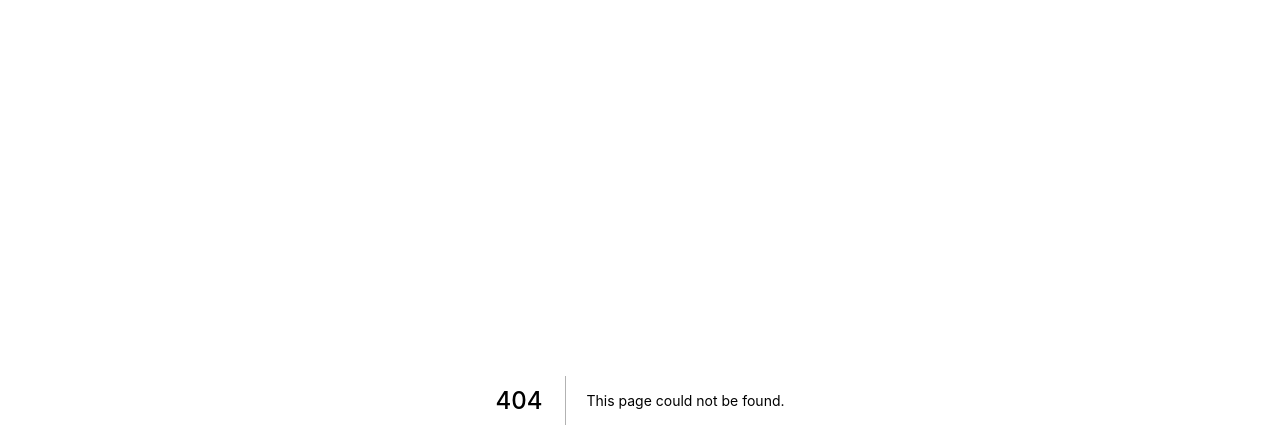
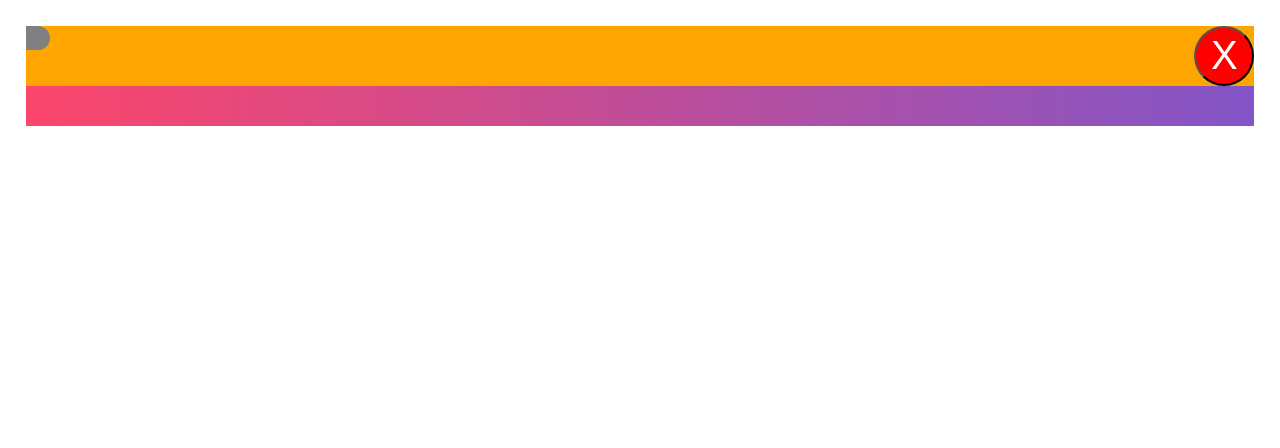
Before and after one commit to rakshit512002/TestAPI, a Next.js app in the folder Frontend/testapi/: page /req in a window 1280 px wide. Before the commit this address had no page. Shown: the top 448 px of the page. Built offline with nearby package versions, Linux system fonts and the light colour scheme.

Commit message:
added little scripting to main

```diff
--- a/Frontend/testapi/pages/main.js
+++ b/Frontend/testapi/pages/main.js
@@ -4,7 +4,7 @@
  export default function Main()
  {
     return <>
-    <div className="Page" >
+    <div className="Page" id ="Page">
     <Left></Left>
     <Right></Right>
     </div>
--- /dev/null
+++ b/Frontend/testapi/pages/req.js
@@ -0,0 +1,13 @@
+export default function Req(props)
+{return <div className="Reqcard">
+    <div className='top'>
+
+        <div className="type">{props.Type}</div>
+        <div className="url">{props.URL}</div>
+         <button className="closebtn">X</button>
+    </div>
+    <div className="content">{props.Content}</div>
+
+
+     </div>;
+}
--- a/Frontend/testapi/styles/main.css
+++ b/Frontend/testapi/styles/main.css
@@ -5,8 +5,12 @@
 max-width:40%;
 width:25%;
 height: 100%;
+
+
+overflow-x: NONE;
+overflow-y:auto;
 }
-.Left::after
+.Left::before
 {   content: '';
     background-color: grey;
     position: absolute;
@@ -49,3 +53,52 @@
     color:white;
     cursor: pointer;
 }
+
+.Reqcard
+{
+    margin: 2%;
+    background-color: white;
+    flex-grow: 90;
+    border-radius: 2%;
+}
+.top
+{width: auto;
+display: flex;
+background-color: orange;
+}
+.url
+{
+    padding: 10px;
+background-color: orange;
+overflow: hidden;
+height: auto;
+word-break: break-all;
+flex-grow: 100;
+}
+.type
+{
+    background-color: grey;
+    padding :12px;
+    width: auto;
+    height:100%;
+    font-size: 30px;
+    color: white;
+    border-bottom-right-radius: 20px;
+    border-top-right-radius: 20px;
+}
+.content
+{    background-image:url('/images/login.png');
+     font-size: 20px;
+     padding: 20px;
+     color: white;
+}
+.closebtn
+{   background-color: red;
+    height: 60px;
+    width: 60px;
+    min-width: 40px;
+    color: white;
+    font-size: 40px;
+    border-radius: 60px;
+
+}
```
Also changed, not shown: Frontend/testapi/pages/left.js (+6 -1 lines), Frontend/testapi/public/scripts/left.js (+26 -2 lines), Frontend/testapi/public/images/close.jpg (added), 1 other file (tests, documents, lock files or other folders).
